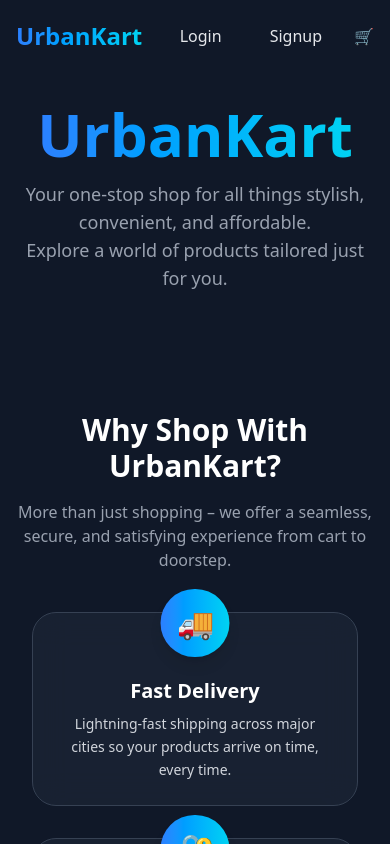
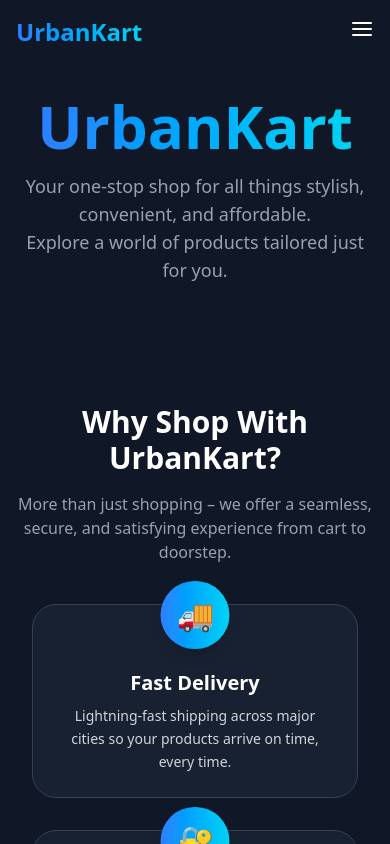
Before and after one commit to madhumitasugandhi/e-commerce-project, a React (Vite) app in the folder client/: page / in a window 390 px wide. Shown: the top 844 px of the page. Built offline with nearby package versions, Linux system fonts and the light colour scheme; no server answers.

Commit message:
Navbar is responsive for sm, md, and lg devices.

```diff
--- a/client/src/components/Navbar.jsx
+++ b/client/src/components/Navbar.jsx
@@ -1,59 +1,72 @@
-import React from "react";
+import React, { useState } from "react";
 import { Link } from "react-router-dom";
 import { getCurrentUser } from "../utils/common";
+import { FiMenu, FiX } from "react-icons/fi";
 
 function Navbar() {
   const user = getCurrentUser();
+  const [isOpen, setIsOpen] = useState(false);
+
+  const handleLogout = () => {
+    localStorage.removeItem("e-commerce-user-token");
+    localStorage.removeItem("e-commerce-user-details");
+    window.location.href = "/";
+  };
 
   return (
-    <nav className="flex items-center justify-between p-4 bg-gray-900 shadow-md">
+    <nav className="bg-gray-900 shadow-md text-white">
+      <div className="max-w-7xl mx-auto px-4 py-4 flex justify-between items-center">
         <Link to="/">
           <h1 className="text-2xl font-semibold text-transparent bg-clip-text bg-gradient-to-r from-blue-500 to-cyan-400 hover:from-cyan-400 hover:to-blue-500 transition-all duration-500">
             UrbanKart
           </h1>
         </Link>
-      <div className="flex items-center gap-4">
+
+        {/* Mobile Menu Toggle */}
+        <div className="md:hidden">
+          <button onClick={() => setIsOpen(!isOpen)} className="text-2xl">
+            {isOpen ? <FiX /> : <FiMenu />}
+          </button>
+        </div>
+
+        {/* Desktop Links */}
+        <div className="hidden md:flex items-center gap-4">
+          <Link to="/" className="nav-link">Home</Link>
           {user ? (
             <>
-            <Link
-              to="/dashboard"
-              className="px-4 py-2 text-gray-200 rounded-md transition-all duration-500 hover:bg-gray-800"
-            >
-              Dashboard
-            </Link>
-            <button
-              onClick={() => {
-                localStorage.removeItem("e-commerce-user-token");
-                localStorage.removeItem("e-commerce-user-details");
-                window.location.href = "/";
-              }}
-              className="px-4 py-2 text-gray-200 rounded-md transition-all duration-500 hover:bg-gray-800"
-            >
-              Logout
-            </button>
+              <Link to="/dashboard" className="nav-link">Dashboard</Link>
+              <button onClick={handleLogout} className="nav-link">Logout</button>
             </>
           ) : (
             <>
-            <Link
-              to="/login"
-              className="px-4 py-2 text-gray-200 rounded-md transition-all duration-500 hover:bg-gray-800"
-            >
-              Login
-            </Link>
-            <Link
-              to="/signup"
-              className="px-4 py-2 text-gray-200 rounded-md transition-all duration-500 hover:bg-gray-800"
-            >
-              Signup
-            </Link>
+              <Link to="/login" className="nav-link">Login</Link>
+              <Link to="/signup" className="nav-link">Signup</Link>
             </>
           )}
-        <Link to="/user/cart" aria-label="View Cart">
-          🛒
-        </Link>
+          <Link to="/user/cart" aria-label="View Cart" className="text-2xl">🛒</Link>
         </div>
+      </div>
+
+      {/* Mobile Links */}
+      {isOpen && (
+        <div className="md:hidden px-4 pb-4 space-y-2">
+          <Link to="/" className="mobile-link" onClick={() => setIsOpen(false)}>Home</Link>
+          {user ? (
+            <>
+              <Link to="/dashboard" className="mobile-link" onClick={() => setIsOpen(false)}>Dashboard</Link>
+              <button onClick={handleLogout} className="mobile-link w-full text-left">Logout</button>
+            </>
+          ) : (
+            <>
+              <Link to="/login" className="mobile-link" onClick={() => setIsOpen(false)}>Login</Link>
+              <Link to="/signup" className="mobile-link" onClick={() => setIsOpen(false)}>Signup</Link>
+            </>
+          )}
+          <Link to="/user/cart" className="mobile-link" onClick={() => setIsOpen(false)}>🛒 Cart</Link>
+        </div>
+      )}
     </nav>
-  )
+  );
 }
 
 export default Navbar;
```
Lines whose indentation alone changed are shown as unchanged.
